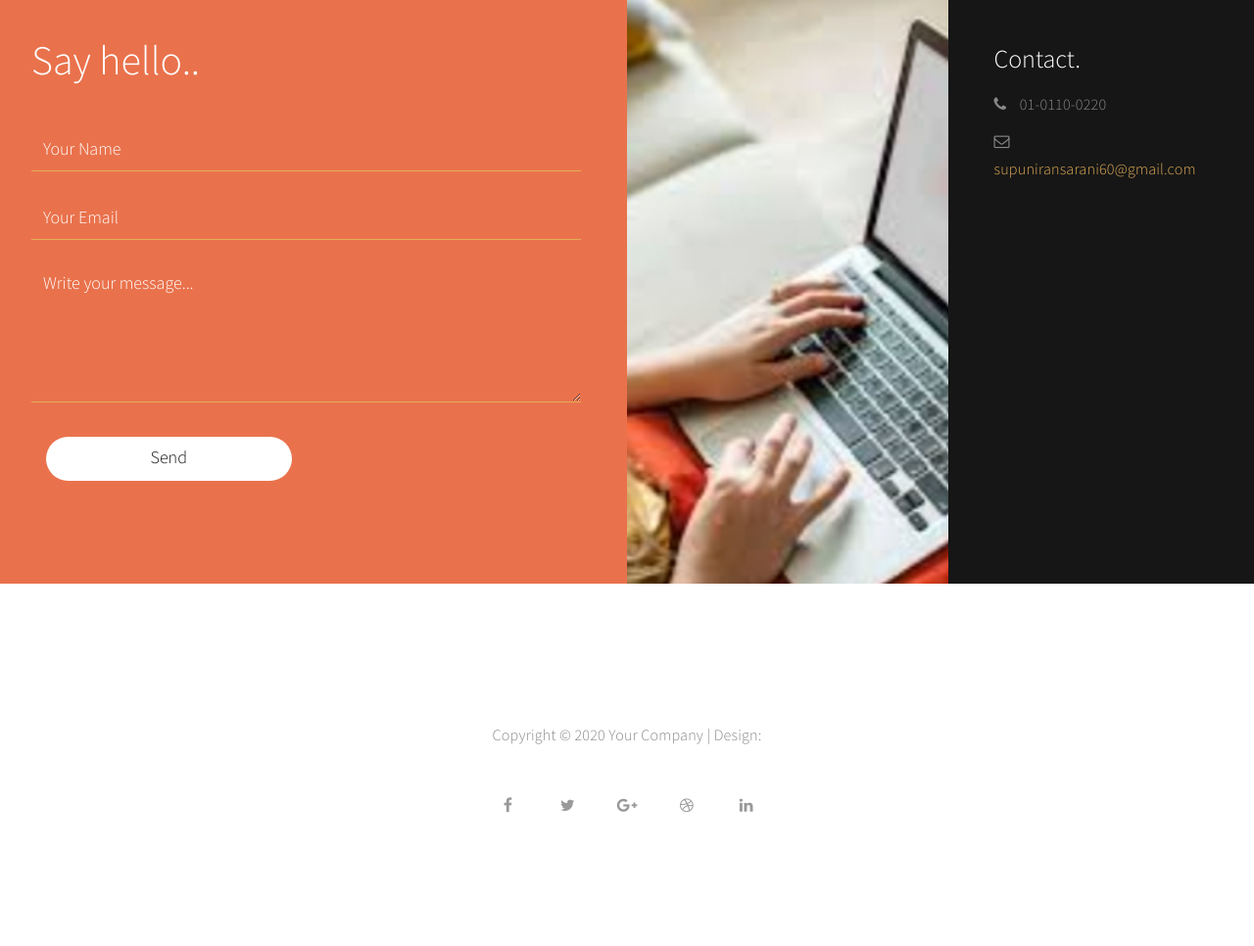
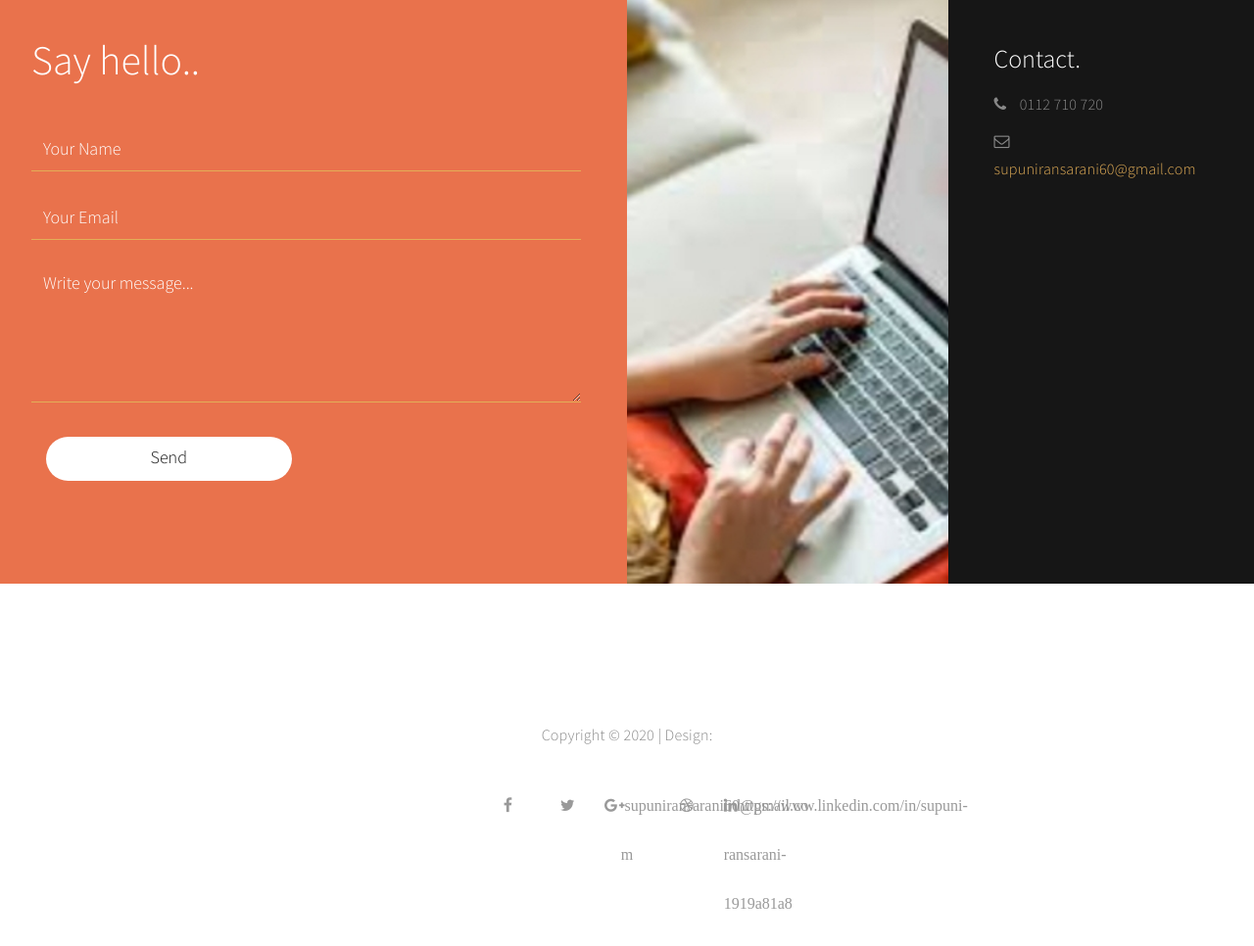
Before and after one commit to supuni126/onlineResume, a plain HTML site: page index.html in a window 1280 px wide. Shown: the part 2839-3805 px from the top of the page at 98% size. Drawn offline with Linux system fonts and the light colour scheme.

Commit message:
Update index.html

```diff
--- a/index.html
+++ b/index.html
@@ -194,9 +194,6 @@ http://www.templatemo.com/tm-498-stimulus
 </section>
 
 
-<!-- Experience Section -->
-
-
 <!-- Education Section -->
 
 <section id="education" class="parallax-section">
@@ -244,7 +241,7 @@ http://www.templatemo.com/tm-498-stimulus
                               </div>
                               <div class="media-body">
                                    <h3 class="media-heading">G.C.E Ordinary Level Examination <small>Sirimavo Bandaranaike Vidyalaya, Colombo 07 | 2008 - 2013</small></h3>
-                                   <p class="color-white">9 A</p>
+                                   <p class="color-white">9 A's</p>
                               </div>
                          </div>
 
@@ -321,8 +318,8 @@ http://www.templatemo.com/tm-498-stimulus
 
                          <div class="wow fadeInUp contact-info" data-wow-delay="0.8s">
                               <h3 class="color-white">Contact.</h3>
-                              <p><i class="fa fa-phone"></i> 01-0110-0220</p>
-                              <p><i class="fa fa-envelope-o"></i> <a href="mailto:hello@company.co">supuniransarani60@gmail.com</a></p>
+                              <p><i class="fa fa-phone"></i> 0112 710 720</p>
+                              <p><i class="fa fa-envelope-o"></i> <a href="mailto:supuniransarani60@gmail.com">supuniransarani60@gmail.com</a></p>
 
                          </div>
 
@@ -342,16 +339,17 @@ http://www.templatemo.com/tm-498-stimulus
 
                <div class="col-md-12 col-sm-12">
                     <div class="wow fadeInUp footer-copyright" data-wow-delay="1.8s">
-                         <p>Copyright &copy; 2020 Your Company
+                         <p>Copyright &copy; 2020
 
                     | Design: <a href="http://www.google.com/+templatemo" target="_parent"></a></p>
                     </div>
-				<ul class="wow fadeInUp social-icon" data-wow-delay="2s">
+		<ul class="wow fadeInUp social-icon" data-wow-delay="2s">
                          <li><a href="#" class="fa fa-facebook"></a></li>
                          <li><a href="#" class="fa fa-twitter"></a></li>
-                         <li><a href="#" class="fa fa-google-plus"></a></li>
+                         <li><a href="#" class="fa fa-google-plus">supuniransarani60@gmail.co
+m</a></li>
                          <li><a href="#" class="fa fa-dribbble"></a></li>
-                         <li><a href="#" class="fa fa-linkedin"></a></li>
+                         <li><a href="#" class="fa fa-linkedin">https://www.linkedin.com/in/supuni-ransarani-1919a81a8</a></li>
                     </ul>
                </div>
 
```
